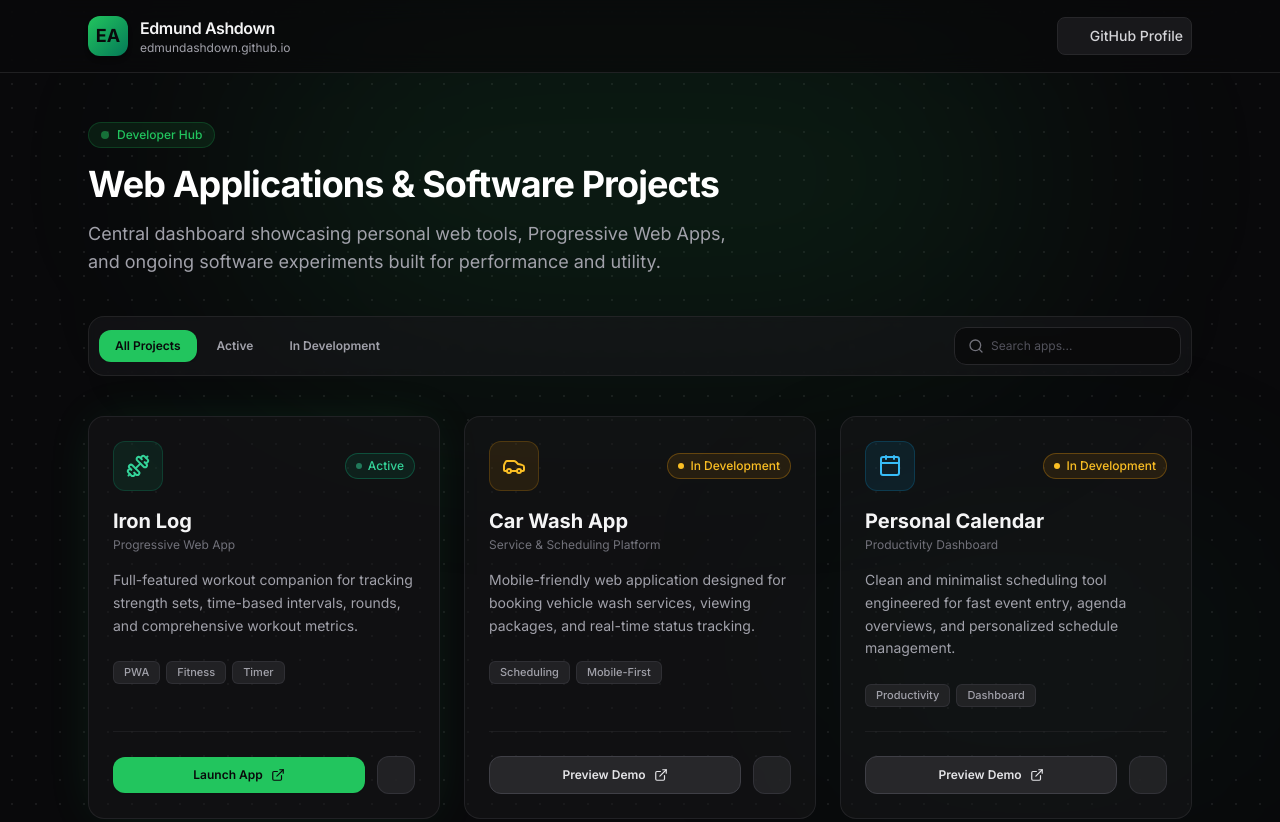
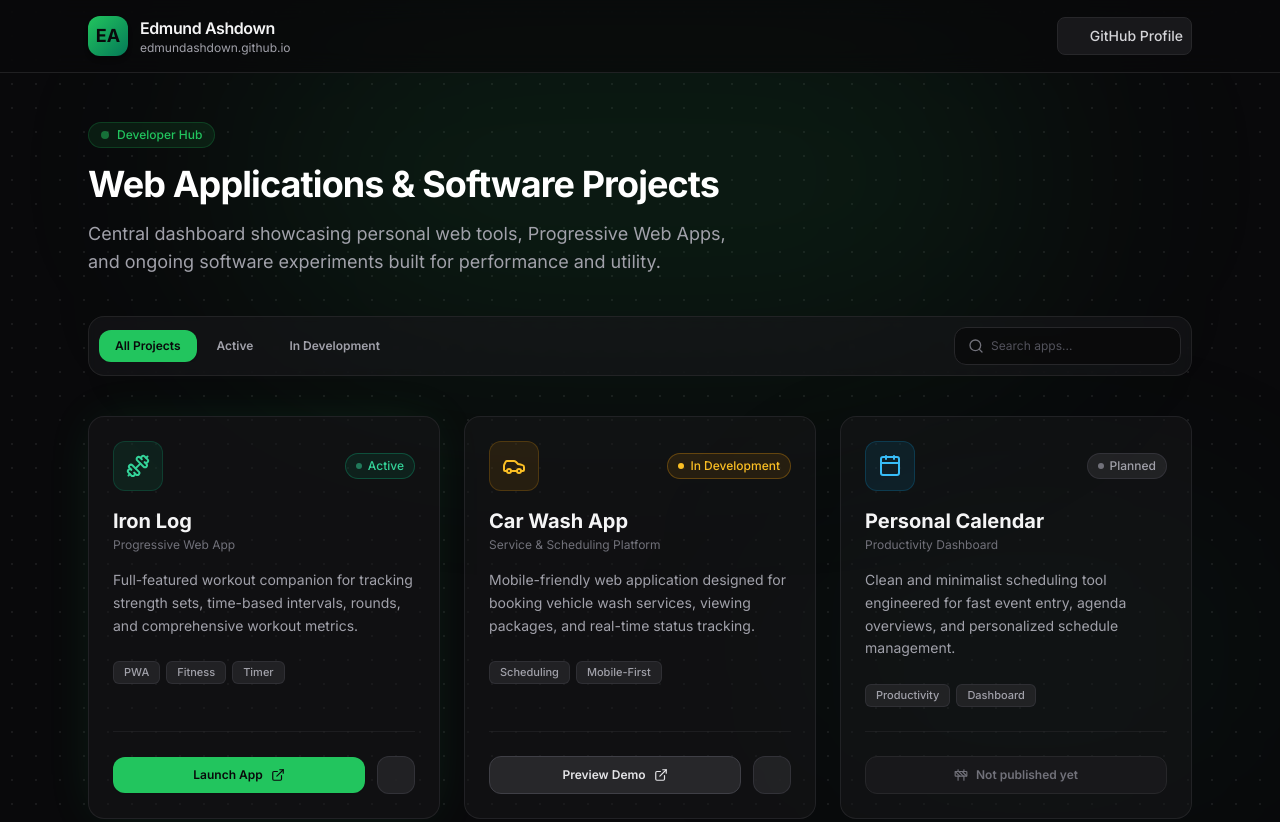
Before and after one commit to EdmundAshdown/edmundashdown.github.io, a plain HTML site: page index.html in a window 1280 px wide. Shown: the top 822 px of the page. Drawn offline with nearby package versions, Linux system fonts and the light colour scheme.

Commit message:
Fix broken project links on the hub
- Car Wash card: point at the live app (/magiccitydetail/) and its real
  repo instead of the non-existent /car-wash/ path and car-wash repo.
- Personal Calendar card: the app does not exist anywhere yet, so drop
  the dead Preview/Repo links and mark it Planned with no href.

```diff
--- a/index.html
+++ b/index.html
@@ -190,12 +190,12 @@
                 </div>
 
                 <div class="flex items-center gap-3 pt-6 mt-6 border-t border-zinc-800/60">
-                    <a href="/car-wash/"
+                    <a href="/magiccitydetail/"
                        class="flex-1 py-2.5 px-4 rounded-xl bg-zinc-800 hover:bg-zinc-700 text-zinc-200 font-semibold text-xs border border-zinc-700 transition-colors flex items-center justify-center gap-2">
                         <span>Preview Demo</span>
                         <i data-lucide="external-link" class="w-3.5 h-3.5"></i>
                     </a>
-                    <a href="https://github.com/edmundashdown/car-wash" target="_blank" rel="noopener noreferrer" title="View Source Code"
+                    <a href="https://github.com/EdmundAshdown/magiccitydetail" target="_blank" rel="noopener noreferrer" title="View Source Code"
                        class="p-2.5 rounded-xl bg-zinc-800/80 hover:bg-zinc-700 text-zinc-300 border border-zinc-700/60 transition-colors flex items-center justify-center">
                         <i data-lucide="github" class="w-4 h-4"></i>
                     </a>
@@ -210,9 +210,9 @@
                         <div class="p-3 rounded-xl bg-sky-500/10 text-sky-400 border border-sky-500/20 group-hover:scale-110 transition-transform">
                             <i data-lucide="calendar" class="w-6 h-6"></i>
                         </div>
-                        <span class="inline-flex items-center gap-1.5 px-2.5 py-1 rounded-full bg-amber-500/10 border border-amber-500/30 text-amber-400 text-xs font-medium">
-                            <span class="w-1.5 h-1.5 rounded-full bg-amber-400"></span>
-                            In Development
+                        <span class="inline-flex items-center gap-1.5 px-2.5 py-1 rounded-full bg-zinc-800/80 border border-zinc-700/60 text-zinc-400 text-xs font-medium">
+                            <span class="w-1.5 h-1.5 rounded-full bg-zinc-500"></span>
+                            Planned
                         </span>
                     </div>
 
@@ -234,15 +234,10 @@
                 </div>
 
                 <div class="flex items-center gap-3 pt-6 mt-6 border-t border-zinc-800/60">
-                    <a href="/personal-calendar/"
-                       class="flex-1 py-2.5 px-4 rounded-xl bg-zinc-800 hover:bg-zinc-700 text-zinc-200 font-semibold text-xs border border-zinc-700 transition-colors flex items-center justify-center gap-2">
-                        <span>Preview Demo</span>
-                        <i data-lucide="external-link" class="w-3.5 h-3.5"></i>
-                    </a>
-                    <a href="https://github.com/edmundashdown/personal-calendar" target="_blank" rel="noopener noreferrer" title="View Source Code"
-                       class="p-2.5 rounded-xl bg-zinc-800/80 hover:bg-zinc-700 text-zinc-300 border border-zinc-700/60 transition-colors flex items-center justify-center">
-                        <i data-lucide="github" class="w-4 h-4"></i>
-                    </a>
+                    <span class="flex-1 py-2.5 px-4 rounded-xl bg-zinc-900 text-zinc-500 font-semibold text-xs border border-zinc-800 flex items-center justify-center gap-2 cursor-default">
+                        <i data-lucide="construction" class="w-3.5 h-3.5"></i>
+                        <span>Not published yet</span>
+                    </span>
                 </div>
             </article>
 
```
